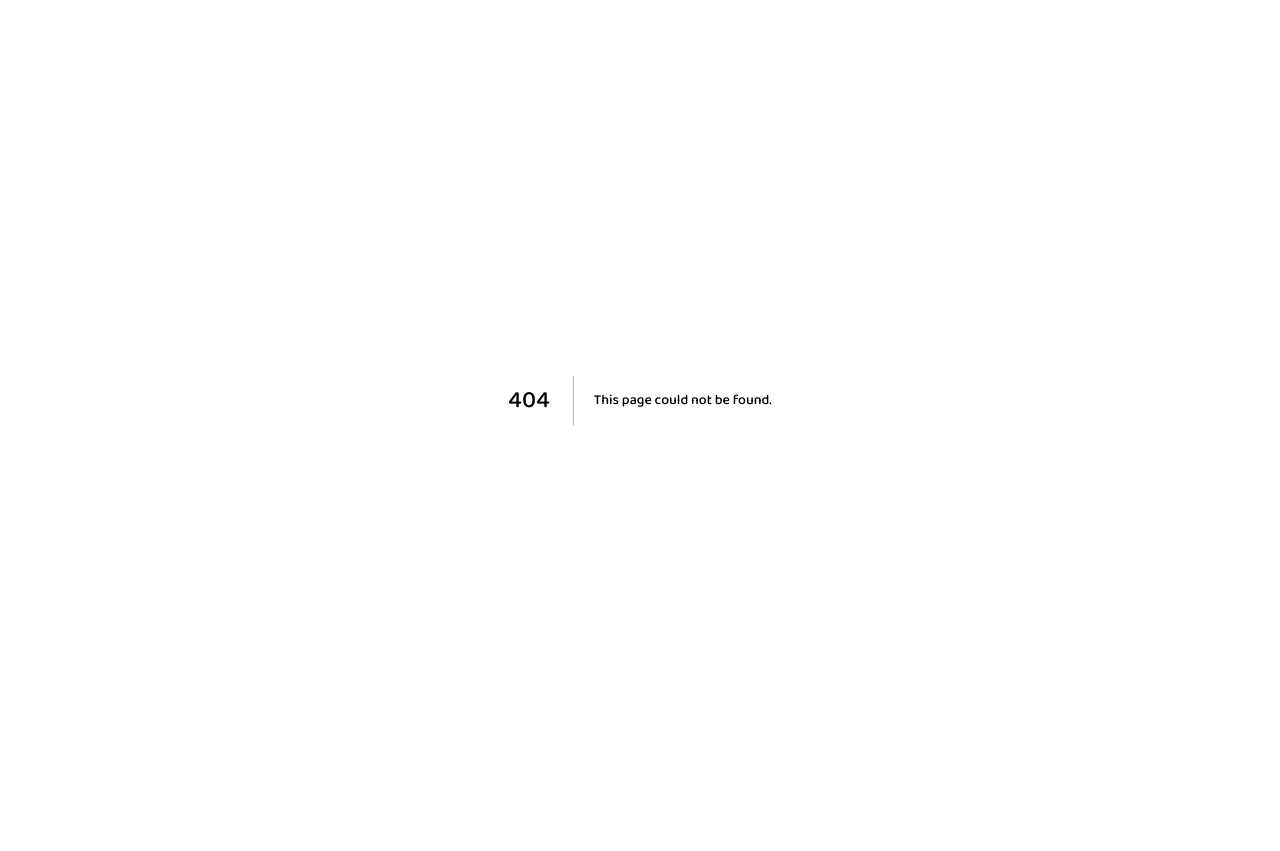
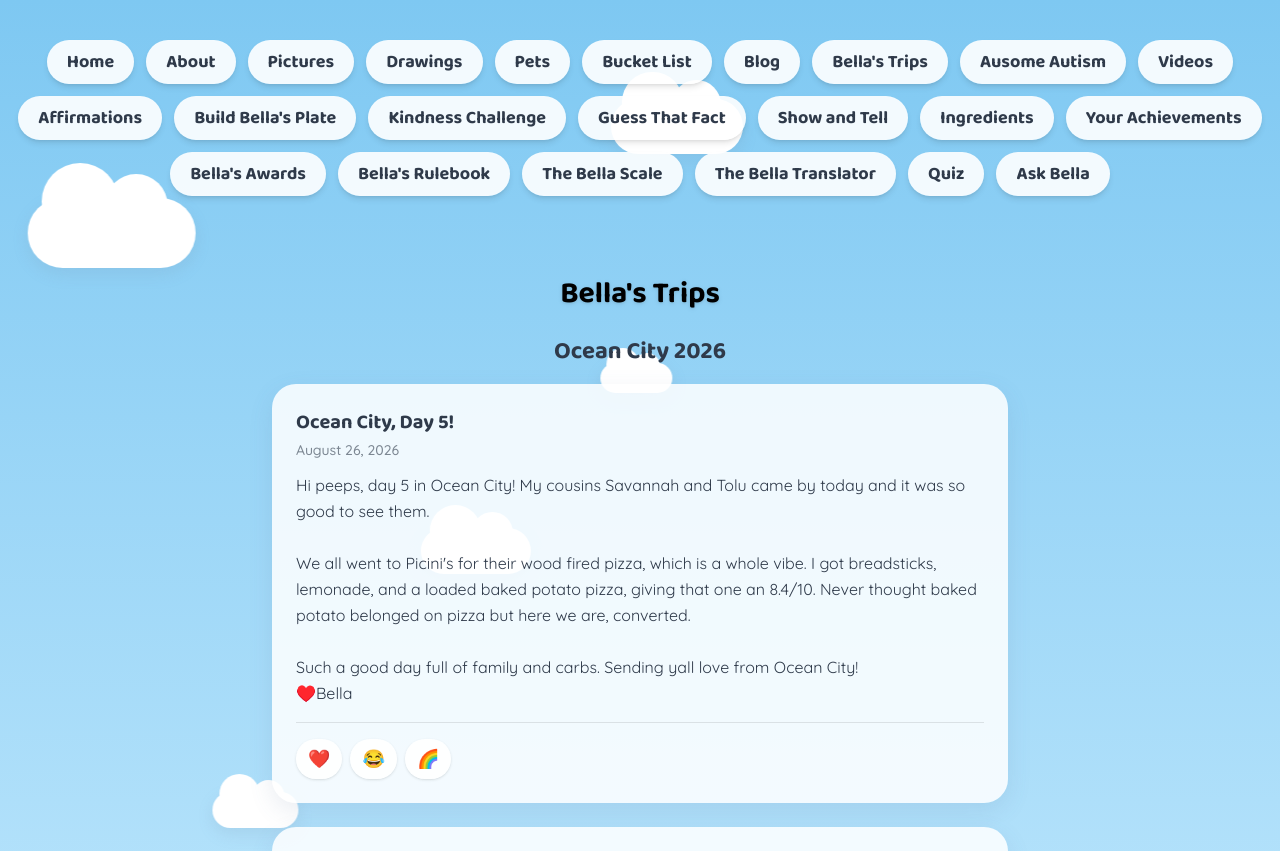
Before and after one commit to gregorylebed-code/bella-website, a Next.js app: page /bellas-trips in a window 1280 px wide. Before the commit this address had no page. Shown: the top 851 px of the page. Before the commit the page ends 800 px from the top, so only its background shows below. Built offline with nearby package versions, Linux system fonts and the light colour scheme.

Commit message:
Add Bella's Trips page grouping blog posts by trip

```diff
--- a/src/app/NavBar.tsx
+++ b/src/app/NavBar.tsx
@@ -8,6 +8,7 @@ const links: [string, string][] = [
   ["Pets", "/pets"],
   ["Bucket List", "/bucket-list"],
   ["Blog", "/blog"],
+  ["Bella's Trips", "/bellas-trips"],
   ["Ausome Autism", "/tidbits"],
   ["Videos", "/videos"],
   ["Affirmations", "/affirmations"],
--- /dev/null
+++ b/src/app/bellas-trips/page.tsx
@@ -0,0 +1,61 @@
+import Clouds from "../Clouds";
+import NavBar from "../NavBar";
+import EmptyState from "../EmptyState";
+import PostReactions from "../PostReactions";
+import { blogPosts } from "../content";
+
+export default function BellasTripsPage() {
+  const trips = new Map<string, typeof blogPosts>();
+  for (const post of blogPosts) {
+    if (!post.trip) continue;
+    const existing = trips.get(post.trip);
+    if (existing) {
+      existing.push(post);
+    } else {
+      trips.set(post.trip, [post]);
+    }
+  }
+  const tripNames = Array.from(trips.keys());
+
+  return (
+    <main className="relative flex-1">
+      <Clouds />
+      <div className="relative z-10 pt-10">
+        <NavBar />
+      </div>
+
+      <section className="relative z-10 max-w-3xl mx-auto px-4 py-10">
+        <h2 className="heading-font text-3xl font-bold text-black drop-shadow mb-6 text-center">
+          Bella&apos;s Trips
+        </h2>
+        {tripNames.length === 0 ? (
+          <EmptyState text="No trips yet, check back soon!" />
+        ) : (
+          <div className="flex flex-col gap-10">
+            {tripNames.map((tripName) => (
+              <div key={tripName}>
+                <h3 className="heading-font text-2xl font-bold mb-4 text-center">
+                  {tripName}
+                </h3>
+                <div className="flex flex-col gap-6">
+                  {trips.get(tripName)!.map((post) => (
+                    <article key={post.title} className="card p-6">
+                      <h4 className="heading-font text-xl font-bold mb-1">{post.title}</h4>
+                      <p className="text-sm text-foreground/60 font-medium mb-3">{post.date}</p>
+                      <p className="whitespace-pre-line leading-relaxed">{post.text}</p>
+                      <PostReactions postId={post.title} />
+                    </article>
+                  ))}
+                </div>
+              </div>
+            ))}
+          </div>
+        )}
+      </section>
+
+      <footer className="relative z-10 text-center py-8 text-blue-600 font-medium">
+        Made with love by Bella
+      </footer>
+    </main>
+  );
+}
--- a/src/app/content.ts
+++ b/src/app/content.ts
@@ -676,11 +676,14 @@ export const ingredients: { name: string; emoji: string; note: string; photo: st
 // Write about anything: your day, something you're excited about,
 // whatever you want. Newest posts should go at the TOP of the list.
 // Date format: "Month Day, Year" (e.g. "July 18, 2026")
+// The optional "trip" field groups posts together on the Bella's Trips
+// page. Use the same trip name across all posts from that trip.
 // -----------------------------
-export const blogPosts: { title: string; date: string; text: string }[] = [
+export const blogPosts: { title: string; date: string; text: string; trip?: string }[] = [
   {
     title: "Ocean City, Day 5!",
     date: "August 26, 2026",
+    trip: "Ocean City 2026",
     text: `Hi peeps, day 5 in Ocean City! My cousins Savannah and Tolu came by today and it was so good to see them.
 
 We all went to Picini's for their wood fired pizza, which is a whole vibe. I got breadsticks, lemonade, and a loaded baked potato pizza, giving that one an 8.4/10. Never thought baked potato belonged on pizza but here we are, converted.
@@ -691,6 +694,7 @@ Such a good day full of family and carbs. Sending yall love from Ocean City!
   {
     title: "Ocean City, Day 4!",
     date: "August 25, 2026",
+    trip: "Ocean City 2026",
     text: `Hi peeps, day 4 in Ocean City! Started the morning by making myself a bacon egg and cheese sandwich on toast, chef Bella is in the building.
 
 Then I gave my aunt's doggies so many belly rubs, that's basically a full time job at this point.
@@ -705,6 +709,7 @@ Another great one in the books. Sending yall love from the beach!
   {
     title: "Ocean City, Day 3!",
     date: "August 24, 2026",
+    trip: "Ocean City 2026",
     text: `Hi peeps, day 3 in Ocean City and it was such a lovely day!
 
 We started with Pirate Island Mini Golf, and I got a +8, which honestly isn't too shabby for me.
@@ -721,6 +726,7 @@ Such a lovely day all around. Sending yall love from Ocean City!
   {
     title: "Ocean City, Day 2!",
     date: "August 23, 2026",
+    trip: "Ocean City 2026",
     text: `Hi peeps, day 2 in Ocean City! We hit the beach today, which honestly might be my favorite part of this whole trip.
 
 For lunch we had turkey and cheese sandwiches with spicy mustard, obviously, because you already know I can't live without that stuff.
@@ -737,6 +743,7 @@ More updates soon, sending yall love from the beach!
   {
     title: "Ocean City, Day 1!",
     date: "August 22, 2026",
+    trip: "Ocean City 2026",
     text: `Hi peeps! We made it to Ocean City! We got here around 3pm and our house is literally on the beach this year, and it's a very big home, so I'm already feeling fancy.
 
 First stop obviously was food. We got Manco & Manco Pizza and honestly it did not disappoint, that thin crispy crust is elite. 10/10 start to the trip if you ask me.
@@ -925,6 +932,7 @@ export const videos: { id: string; title: string }[] = [
 // from the newest post's date, no need to touch it here.
 // -----------------------------
 export const sectionUpdates: Record<string, string> = {
+  "Bella's Trips": "2026-08-26",
   Pictures: "2026-07-11",
   Drawings: "2026-08-14",
   "Ausome Autism": "2026-08-14",
```
